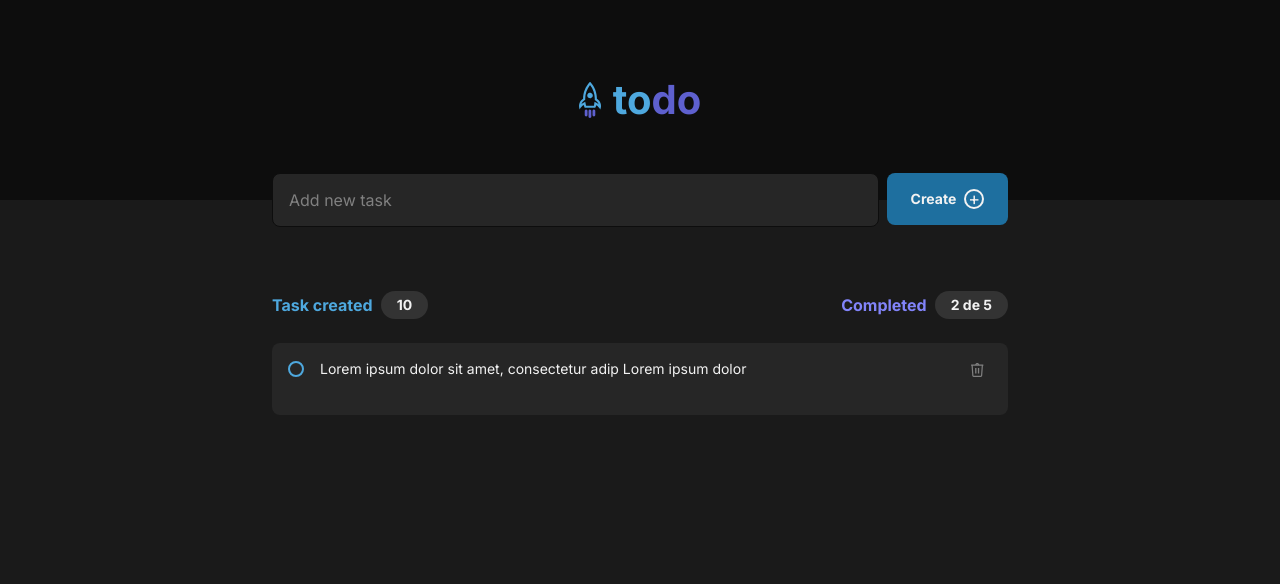
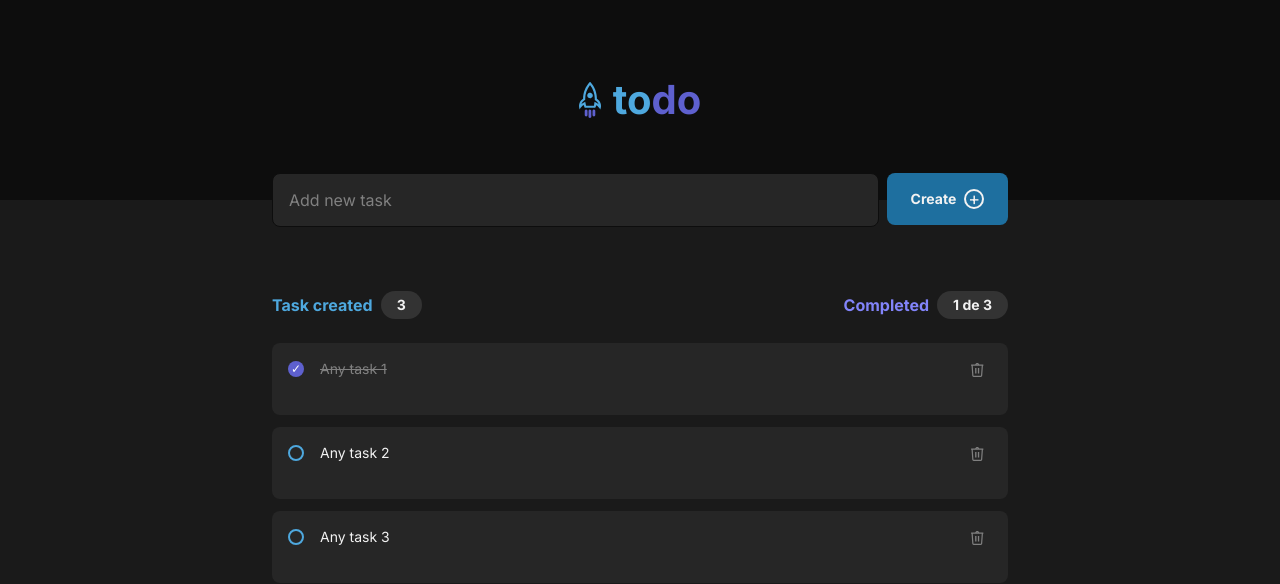
Before and after one commit to georginarojas/to-do-list, a React (Vite) app: page / in a window 1280 px wide. Shown: the top 584 px of the page. Built offline with nearby package versions, Linux system fonts and the light colour scheme.

Commit message:
feat: implement the functionalities CRUD

```diff
--- a/src/App.tsx
+++ b/src/App.tsx
@@ -1,13 +1,72 @@
-import { AddNewTask, Header, TaskList } from "./components";
+import {
+  AddNewTask,
+  Checkbox,
+  ClipboardIcon,
+  Header,
+  TrashIcon,
+} from "./components";
+import { useTasks } from "./context-api/use-tasks";
+import { Task } from "./models-types";
 
 function App() {
+  const { taskList, toggleTaskDone, deleteTask } = useTasks();
+  const tasksCompleted = taskList.filter((task) => task.hasDone === true);
+
+  const handleChangeTaskStatus = (id: string) => {
+    toggleTaskDone(id);
+  };
+
+  const handleDeleteTask = (id: string) => {
+    deleteTask(id);
+  };
+
   return (
     <div className="w-screen min-h-screen bg-gray-600 flex flex-col items-center">
       <Header />
       <section className="-mt-[1.69rem] w-[46rem] box-border">
         <AddNewTask />
         <section className="mt-16 mb-12">
-          <TaskList />
+          <header className="flex items-center justify-between mb-6">
+            <div className="flex items-center gap-2 font-bold">
+              <p className=" text-blue-500">Task created</p>
+              <span className="text-sm text-gray-100 bg-gray-400 rounded-full py-1 px-4">
+                {taskList.length}
+              </span>
+            </div>
+            <div className="flex items-center gap-2 font-bold">
+              <p className=" text-purple-500">Completed</p>
+              <span className="text-sm text-gray-100 bg-gray-400 rounded-full py-1 px-4">
+                {tasksCompleted.length} de {taskList.length}
+              </span>
+            </div>
+          </header>
+          {taskList.length === 0 ? (
+            <div className="w-full h-[15.25rem] flex flex-col items-center justify-center border-t border-gray-400 rounded-lg text-gray-300 px-6 py-16">
+              <ClipboardIcon />
+              <b className="mt-4">You don't have any tasks registered yet.</b>
+              <p>Create tasks and organize your to-do items</p>
+            </div>
+          ) : (
+            <div className="grid gap-y-3">
+              {taskList.map((task: Task) => (
+                <div
+                  key={task.id}
+                  className="w-full min-h-[4.5rem] flex items-start justify-between gap-7 border-gray-400 rounded-lg bg-gray-500 p-4"
+                >
+                  <Checkbox
+                    onChange={() => handleChangeTaskStatus(task.id)}
+                    task={task}
+                  />
+                  <button
+                    onClick={() => handleDeleteTask(task.id)}
+                    className="mt-1 mr-2 text-0 focus:outline-none focus:outline-purple-800"
+                  >
+                    <TrashIcon />
+                  </button>
+                </div>
+              ))}
+            </div>
+          )}
         </section>
       </section>
     </div>
--- a/src/components/Add-New-Task.tsx
+++ b/src/components/Add-New-Task.tsx
@@ -1,14 +1,34 @@
-import { FC } from "react";
+import { ChangeEvent, FC, FormEvent, useState } from "react";
+import { useTasks } from "../context-api/use-tasks";
 
 const AddNewTask: FC = () => {
+  const { addNewTask } = useTasks();
+  const [newTask, setNewTask] = useState("");
+
+  const handleChangeNewTask = (e: ChangeEvent<HTMLInputElement>) => {
+    e.preventDefault();
+    setNewTask(e.target.value);
+  };
+
+  const handleSubmitNewTask = (e: FormEvent<HTMLFormElement>) => {
+    e.preventDefault();
+    addNewTask(newTask);
+    setNewTask("");
+  };
+
   return (
-    <form className="flex justify-between gap-2">
+    <form
+      className="flex justify-between gap-2"
+      onSubmit={(e) => handleSubmitNewTask(e)}
+    >
       <input
         className="w-5/6 h-[3.375rem] p-4 rounded-lg bg-gray-500 border border-gray-700 text-gray-100 placeholder-gray-300 focus:outline-none focus:border-purple-800 "
         placeholder="Add new task"
+        onChange={(e) => handleChangeNewTask(e)}
+        value={newTask}
       />
       <button
-        type="button"
+        type="submit"
         title="Create new task"
         className="h-[3.25rem] w-1/6 flex bg-blue-800 rounded-lg text-gray-100 items-center justify-center gap-2 transition-colors hover:bg-blue-500 focus:outline-none focus:ring focus:ring-purple-800"
       >
@@ -21,4 +41,4 @@ const AddNewTask: FC = () => {
   );
 };
 
-export default AddNewTask
+export default AddNewTask;
--- a/src/components/Task-List.tsx
+++ b/src/components/Task-List.tsx
@@ -1,47 +1,52 @@
 import { FC } from "react";
-import { Checkbox, TrashIcon } from ".";
+import { Checkbox, ClipboardIcon, TrashIcon } from ".";
+import { Task } from "../models-types";
 
-const TaskList: FC = () => {
+interface Props {
+  list: Task[] | [];
+}
+
+const TaskList: FC<Props> = ({ list }: Props) => {
+  const tasksCompleted = list.filter(task => task.hasDone === true)
   return (
     <>
       <header className="flex items-center justify-between mb-6">
         <div className="flex items-center gap-2 font-bold">
           <p className=" text-blue-500">Task created</p>
           <span className="text-sm text-gray-100 bg-gray-400 rounded-full py-1 px-4">
-            10
+            {list.length}
           </span>
         </div>
         <div className="flex items-center gap-2 font-bold">
           <p className=" text-purple-500">Completed</p>
           <span className="text-sm text-gray-100 bg-gray-400 rounded-full py-1 px-4">
-            2 de 5
+            {tasksCompleted.length} de {list.length}
           </span>
         </div>
       </header>
-      {/* <div className="w-full h-[15.25rem] flex flex-col items-center justify-center border-t border-gray-400 rounded-lg text-gray-300 px-6 py-16">
+      {list.length === 0 ? (
+        <div className="w-full h-[15.25rem] flex flex-col items-center justify-center border-t border-gray-400 rounded-lg text-gray-300 px-6 py-16">
           <ClipboardIcon />
           <b className="mt-4">You don't have any tasks registered yet.</b>
           <p>Create tasks and organize your to-do items</p>
-          </div> */}
-
+        </div>
+      ) : (
         <div className="grid gap-y-3">
-        <div className="w-full min-h-[4.5rem] flex items-start justify-between gap-7 border-gray-400 rounded-lg bg-gray-500 p-4">
+          {list.map((task: Task) => (
+            <div key={task.id} className="w-full min-h-[4.5rem] flex items-start justify-between gap-7 border-gray-400 rounded-lg bg-gray-500 p-4">
               <Checkbox
-            checked={true}
                 onChange={() => {}}
-            task={{
-              id: "123",
-              description:
-                "Lorem ipsum dolor sit amet, consectetur adip Lorem ipsum dolor",
-            }}
+                task={task}
               />
               <button className="mt-1 mr-2 text-0 focus:outline-none focus:outline-purple-800">
                 <TrashIcon />
               </button>
             </div>
+          ))}
         </div>
+      )}
     </>
   );
 };
 
-export default TaskList
+export default TaskList;
--- /dev/null
+++ b/src/context-api/use-tasks.tsx
@@ -0,0 +1,75 @@
+import { createContext, ReactNode, useContext, useState } from "react";
+import { Task } from "../models-types";
+
+interface TasksProviderProps {
+  children: ReactNode;
+}
+
+interface TasksContextData {
+  taskList: Task[];
+  toggleTaskDone: (id: string) => void;
+  deleteTask: (id: string) => void;
+  addNewTask: (description: string) => void;
+}
+
+export const TasksContext = createContext<TasksContextData>(
+  {} as TasksContextData
+);
+
+// mockTaskList
+const mockTaskList: Task[] = [
+  {
+    id: "111",
+    description: "Any task 1",
+    hasDone: true,
+  },
+  {
+    id: "222",
+    description: "Any task 2",
+    hasDone: false,
+  },
+  {
+    id: "333",
+    description: "Any task 3",
+    hasDone: false,
+  },
+];
+
+export const TasksProvider = ({ children }: TasksProviderProps) => {
+  const [taskList, setTaskList] = useState<Task[] | []>(mockTaskList);
+
+  const toggleTaskDone = (id: string) => {
+    const index = taskList.findIndex((task) => task.id === id);
+    taskList[index].hasDone = !taskList[index].hasDone;
+
+    setTaskList([...taskList]);
+  };
+
+  const deleteTask = (id: string) => {
+    const newTaskList = taskList.filter((task) => task.id !== id);
+
+    setTaskList(newTaskList);
+  };
+
+  const addNewTask = (description: string) => {
+    const id = Math.random().toString(36)
+    const newTask: Task  ={
+        id,
+        description,
+        hasDone: false
+    };
+
+    setTaskList([...taskList, newTask]);
+  };
+
+  return (
+    <TasksContext.Provider value={{ taskList, toggleTaskDone, deleteTask, addNewTask}}>
+      {children}
+    </TasksContext.Provider>
+  );
+};
+
+export function useTasks() {
+  const context = useContext(TasksContext);
+  return context;
+}
--- a/src/main.tsx
+++ b/src/main.tsx
@@ -1,10 +1,13 @@
-import React from 'react'
-import ReactDOM from 'react-dom/client'
-import App from './App'
-import "./global-styles.css"
+import React from "react";
+import ReactDOM from "react-dom/client";
+import App from "./App";
+import { TasksProvider } from "./context-api/use-tasks";
+import "./global-styles.css";
 
-ReactDOM.createRoot(document.getElementById('root') as HTMLElement).render(
+ReactDOM.createRoot(document.getElementById("root") as HTMLElement).render(
   <React.StrictMode>
-    <App />
+    <TasksProvider>
+      <App />
+    </TasksProvider>
   </React.StrictMode>
-)
+);
--- a/src/models-types.ts
+++ b/src/models-types.ts
@@ -1,4 +1,6 @@
 export interface Task {
     id: string;
     description: string;
+    hasDone: boolean;
+
 }
```
Lines whose indentation alone changed are shown as unchanged.
